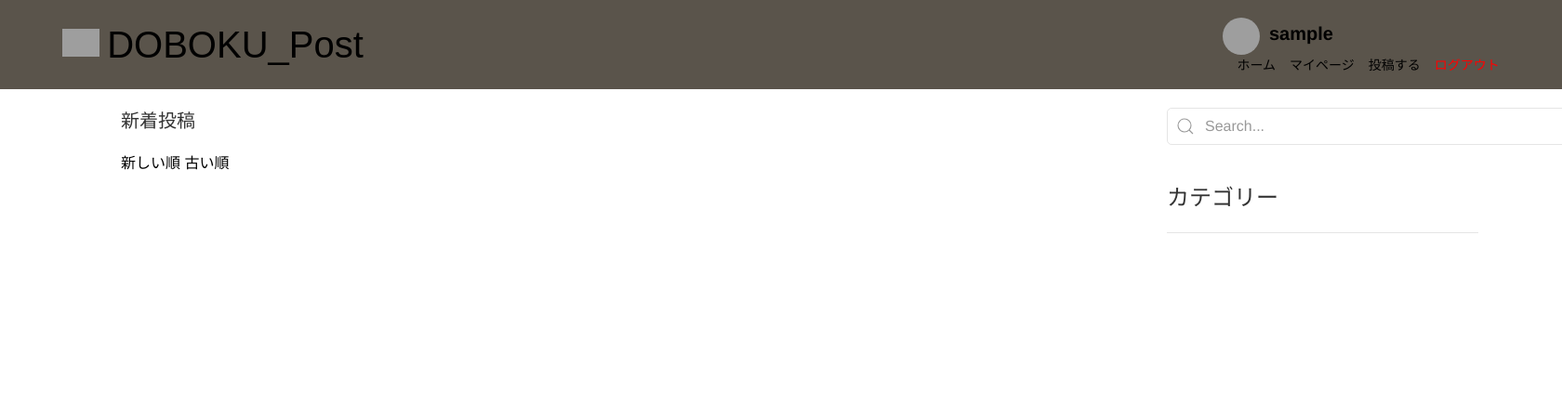
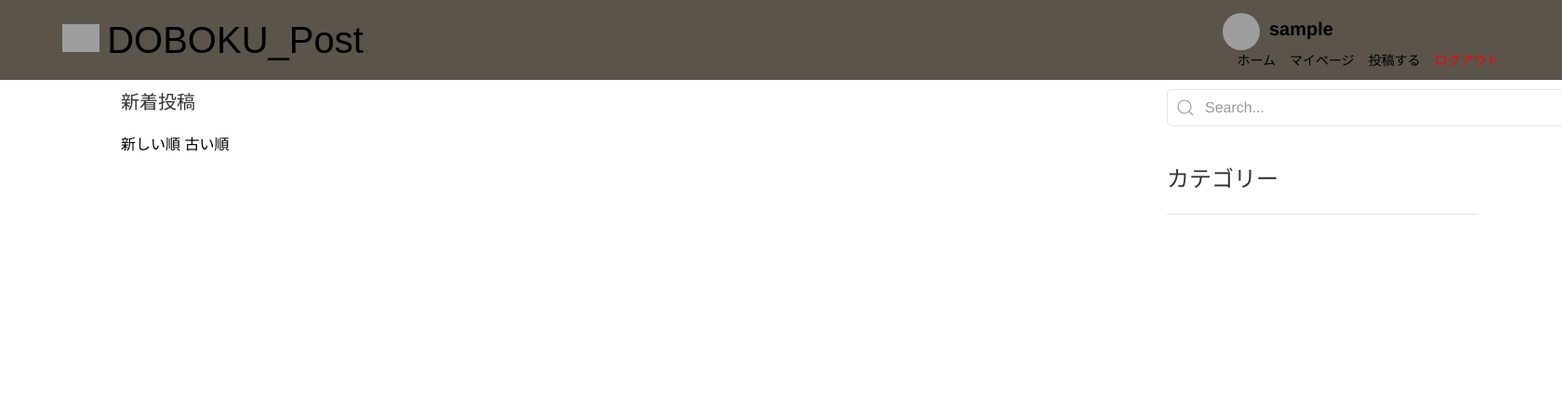
Before and after one commit to taki-21/doboku-post, a Django app: page / in a window 1680 px wide; the page is wider, and only the part inside the window is pictured. Shown: the top 450 px of that part at 93% size. Run offline with Django 3.2, Linux system fonts and the light colour scheme; the visitor is signed in with stand-in values (Sample User, id 1); data that the repository does not hold is empty; some libraries are stand-ins or nearby versions; grey boxes are pictures that could not be loaded.

Commit message:
Add: ヘッダーの固定

```diff
--- a/static/css/style.css
+++ b/static/css/style.css
@@ -14,14 +14,14 @@
     margin-right: 8px;
 }
 .title-header {
-    padding: 15px 4% 15px;
+    padding: 10px 4% 10px;
     /* position: fixed; */
     top: 0;
     width: 100%;
     background-color: #5a544b;
     display: flex;
     align-items: center;
-    margin-bottom: 20px;
+    margin-bottom: 30px;
 }
 
 header {
@@ -87,7 +87,7 @@
 }
 
 .logout {
-    color: red;
+    color: #ff0000;
 }
 
 nav {
@@ -96,7 +96,7 @@
 
 .content {
     width: 1500px;
-    margin: 0 auto;
+    margin: 10px auto;
 }
 
 
--- a/templates/base.html
+++ b/templates/base.html
@@ -15,7 +15,7 @@
 
 <body>
 <a href="{% url 'sns:form_view' %}" class="fixed-btn">新規投稿</a>
-<header class="title-header">
+<header class="title-header" uk-sticky>
   <h1>
     <div>
       <a href="{% url 'sns:index' %}" class='title'><img class="doboku_icon" src='/media/doboku.png' width="40" height="40">DOBOKU_Post</a>
--- a/templates/sns/post_detail.html
+++ b/templates/sns/post_detail.html
@@ -14,8 +14,9 @@
   </header>
   <div class="title_detail">{{ post.title }}</div>
   <div uk-lightbox>
-    <a class="uk-button uk-button-default" href="{{ post.image.url }}"><img
-            src="{{ post.image.url }}" id="card_top"></a>
+    <a class="" href="{{ post.image.url }}">
+      <img src="{{ post.image.url }}" id="card_top">
+    </a>
   </div>
 
   <p>{{ object.content }}</p>
```
